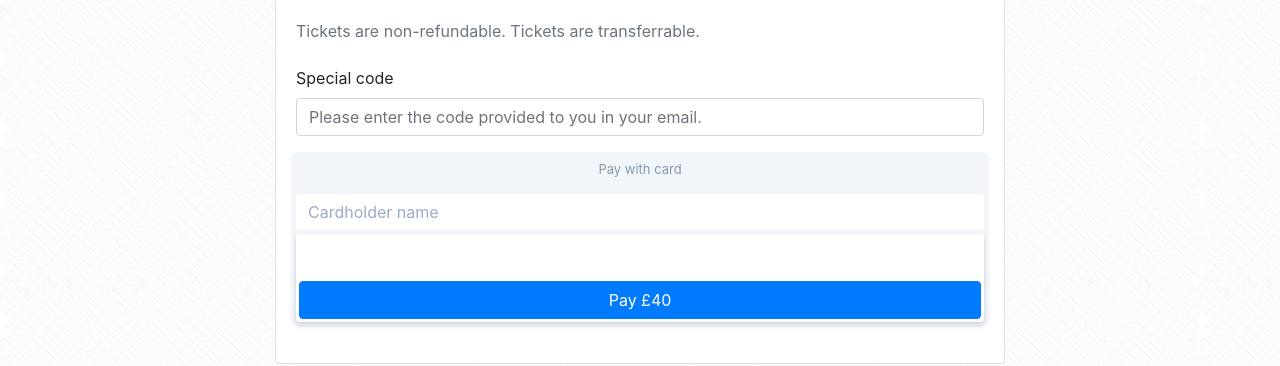
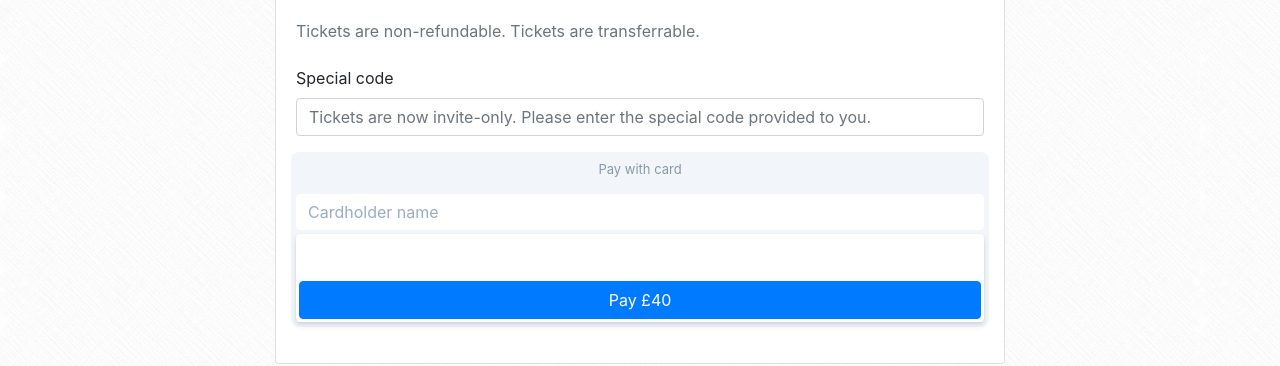
Before and after one commit to compsoc-edinburgh/website, a Jekyll site: the page built from _pages/infball.html, in a window 1280 px wide. Shown: the part 2513-2879 px from the top of the page. Built offline with Jekyll 4.4.1, drawn with Linux system fonts in a browser that asks for light colours; nearby versions of some CDN libraries.

Commit message:
Update form.html

```diff
--- a/_includes/infball/form.html
+++ b/_includes/infball/form.html
@@ -198,7 +198,7 @@
     <!-- Staff code -->
     <div class="form-group">
         <label for="staffCode">Special code</label>
-        <input id="staffCode" class="form-control" maxlength="50" placeholder="Please enter the code provided to you in your email."></input>
+        <input id="staffCode" class="form-control" maxlength="50" placeholder="Tickets are now invite-only. Please enter the special code provided to you."></input>
     </div>
 
     <div id="processingModal" class="d-none flex-column justify-content-center align-items-center">
```
